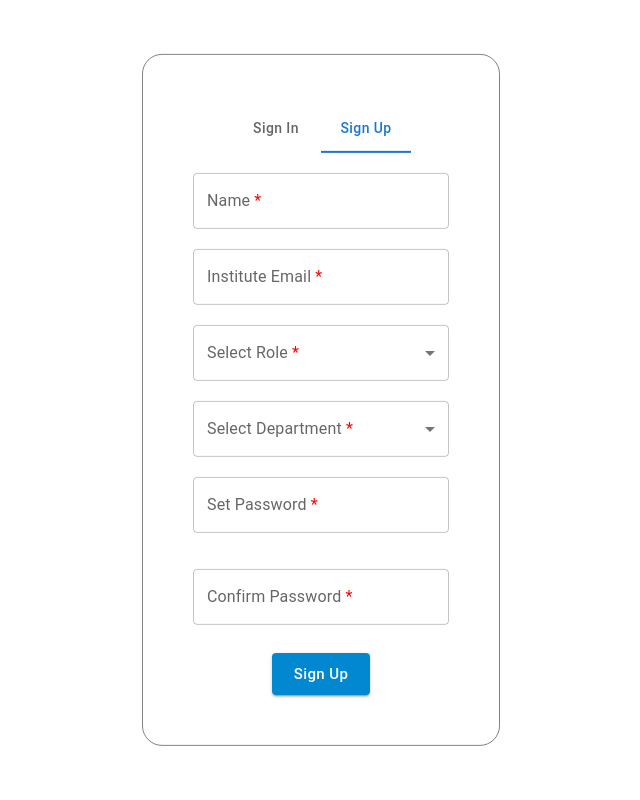
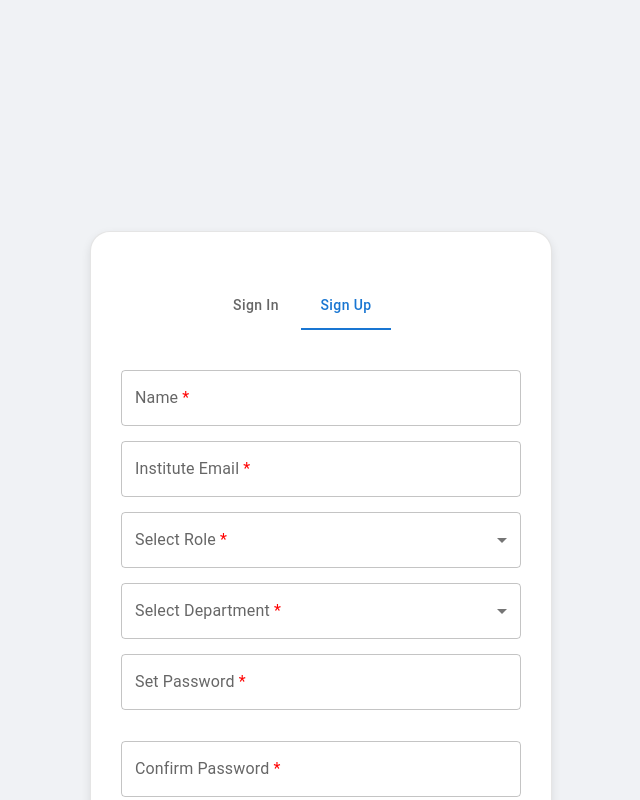
Before and after one commit to CodeArena-SJCIT/SJCIT-CPS, a React (Create React App) app: page /login in a window 1280 px wide. Both pictures are taken after a click on the tab "Sign Up". Shown: the top 800 px of the page, without its empty margins (319-959 px from the left). Built offline with nearby package versions, Linux system fonts and the light colour scheme.

Commit message:
this is the build

```diff
--- a/src/CPS-Frontend/Login Page/Sign Up Component/signupComponent.js
+++ b/src/CPS-Frontend/Login Page/Sign Up Component/signupComponent.js
@@ -1,52 +1,135 @@
 import React from "react";
-import { Button, TextField, Select, MenuItem, FormControl, InputLabel, CircularProgress, LinearProgress, Tab, Tabs, Box } from "@mui/material";
+import {
+  Button,
+  TextField,
+  Select,
+  MenuItem,
+  FormControl,
+  InputLabel,
+  CircularProgress,
+  LinearProgress,
+  Tab,
+  Tabs,
+  Box,
+} from "@mui/material";
 import { useState, useEffect } from "react";
 
 const SignUpComponent = () => {
-
-    const [selectedOptionForRole, setselectedOptionForRole] = useState('');
-    const [selectedOptionForDepartment, setselectedOptionForDepartment] = useState('');
+  const [selectedOptionForRole, setselectedOptionForRole] = useState("");
+  const [selectedOptionForDepartment, setselectedOptionForDepartment] =
+    useState("");
   const [a, seta] = useState(true);
   const [b, setb] = useState(false);
 
-    const roles = ["Assistant Professor", "Associate Professor", "Professor", "Placement Officer"];
+  const roles = [
+    "Assistant Professor",
+    "Associate Professor",
+    "Professor",
+    "Placement Officer",
+  ];
   const departments = ["CSE", "ISE", "AI&ML", "AI&DS", "ECE", "CV", "AS", "AE"];
-
 
   return (
     <>
-            <TextField label={<span>Name <span style={{ color: "red" }}>*</span></span>} />
-            <TextField label={<span>Institute Email <span style={{ color: "red" }}>*</span></span>} type='email' />
-
-            < FormControl fullWidth >
-                <InputLabel id="input-label-for-selecting-role">Select Role <span style={{ color: "red" }}>*</span></InputLabel>
-                <Select labelId='input-label-for-selecting-role' id='simple-select-role' label="Select Role" value={selectedOptionForRole} onChange={(event) => { setselectedOptionForRole(event.target.value) }}> Select your Role
-                    {roles.map((value) => (
-                        <MenuItem key={value} value={value}>{value}</MenuItem>
-                    ))}
-                </Select>
-            </FormControl >
+      <TextField
+        label={
+          <span>
+            Name <span style={{ color: "red" }}>*</span>
+          </span>
+        }
+      />
+      <TextField
+        label={
+          <span>
+            Institute Email <span style={{ color: "red" }}>*</span>
+          </span>
+        }
+        type="email"
+      />
 
       <FormControl fullWidth>
-                <InputLabel id="input-label-for-selecting-department">Select Department <span style={{ color: "red" }}>*</span></InputLabel>
-                <InputLabel id="input-label-for-selecting-department" ></InputLabel>
-                <Select labelId='input-label-for-selecting-department' id='simple-select-department' label="Select Department" value={selectedOptionForDepartment} onChange={(event) => { setselectedOptionForDepartment(event.target.value) }}>
-                    {departments.map((value) => (
-                        <MenuItem key={value} value={value}>{value}</MenuItem>
+        <InputLabel id="input-label-for-selecting-role">
+          Select Role <span style={{ color: "red" }}>*</span>
+        </InputLabel>
+        <Select
+          labelId="input-label-for-selecting-role"
+          id="simple-select-role"
+          label="Select Role"
+          value={selectedOptionForRole}
+          onChange={(event) => {
+            setselectedOptionForRole(event.target.value);
+          }}
+        >
+          {" "}
+          Select your Role
+          {roles.map((value) => (
+            <MenuItem key={value} value={value}>
+              {value}
+            </MenuItem>
           ))}
         </Select>
       </FormControl>
 
-            <TextField label={<span>Set Password <span style={{ color: "red" }}>*</span></span>} type='password' />
-            <TextField label={<span>Confirm Password <span style={{ color: "red" }}>*</span></span>} type='password' margin='normal' />
+      <FormControl fullWidth>
+        <InputLabel id="input-label-for-selecting-department">
+          Select Department <span style={{ color: "red" }}>*</span>
+        </InputLabel>
+        <InputLabel id="input-label-for-selecting-department"></InputLabel>
+        <Select
+          labelId="input-label-for-selecting-department"
+          id="simple-select-department"
+          label="Select Department"
+          value={selectedOptionForDepartment}
+          onChange={(event) => {
+            setselectedOptionForDepartment(event.target.value);
+          }}
+        >
+          {departments.map((value) => (
+            <MenuItem key={value} value={value}>
+              {value}
+            </MenuItem>
+          ))}
+        </Select>
+      </FormControl>
 
+      <TextField
+        label={
+          <span>
+            Set Password <span style={{ color: "red" }}>*</span>
+          </span>
+        }
+        type="password"
+      />
+      <TextField
+        label={
+          <span>
+            Confirm Password <span style={{ color: "red" }}>*</span>
+          </span>
+        }
+        type="password"
+        margin="normal"
+      />
 
       <div style={{ width: "100%", display: "flex", justifyContent: "center" }}>
-                {a && <Button size='large' variant='contained' color='info' fullWidth="false" onClick={() => { seta(false); setb(true); }} sx={{ textTransform: "none" }}>Sign Up</Button>}
+        {a && (
+          <Button
+            size="large"
+            variant="contained"
+            color="info"
+            fullWidth="false"
+            onClick={() => {
+              seta(false);
+              setb(true);
+            }}
+            sx={{ textTransform: "none" }}
+          >
+            Sign Up
+          </Button>
+        )}
         {b && <CircularProgress />}
       </div>
     </>
   );
-}
+};
 
 export default SignUpComponent;
--- a/src/CPS-Frontend/Login Page/login.js
+++ b/src/CPS-Frontend/Login Page/login.js
@@ -1,39 +1,53 @@
-import React, { useState } from 'react';
-import { Button, TextField, Select, MenuItem, FormControl, InputLabel, CircularProgress, LinearProgress, Tab, Tabs, Box } from "@mui/material";
+import React, { useState } from "react";
+import {
+  Button,
+  TextField,
+  Select,
+  MenuItem,
+  FormControl,
+  InputLabel,
+  CircularProgress,
+  LinearProgress,
+  Tab,
+  Tabs,
+  Box,
+} from "@mui/material";
 import { DatePicker } from "@mui/x-date-pickers";
 import "./sjcit-cps-login.css";
-import SignUpComponent from './Sign Up Component/signupComponent';
-import SignInComponent from './Sign In Component/singnInComponent';
+import SignUpComponent from "./Sign Up Component/signupComponent";
+import SignInComponent from "./Sign In Component/singnInComponent";
 
 export const Login = () => {
-
   const [tabValue, setTabValue] = useState(0);
+  const [fade, setFade] = useState(true);
 
   const handleTabValueChange = (event, newValue) => {
+    setFade(false);
+
+    setTimeout(() => {
       setTabValue(newValue);
-    }
-
+      setFade(true);
+    }, 300);
+  };
 
   return (
-
-        <div className='main-login-div'>
-
-            <Tabs value={tabValue} onChange={handleTabValueChange} textColor='primary' indicatorColor='primary' centered sx={{ textTransform: "none" }}>
+    <div className="main-login-div">
+      <Tabs
+        value={tabValue}
+        onChange={handleTabValueChange}
+        textColor="primary"
+        indicatorColor="primary"
+        centered
+        sx={{ textTransform: "none" }}
+      >
         <Tab label="Sign In" sx={{ textTransform: "none" }}></Tab>
         <Tab label="Sign Up" sx={{ textTransform: "none" }}></Tab>
       </Tabs>
 
-            {tabValue == 0 && (
-                <SignInComponent />
-            )}
-
-            {tabValue == 1 && (
-
-                <SignUpComponent />
-
-            )}
-
-
-        </div >
-    )
-}
+      {/* Apply Animation class */}
+      <div className={`form-container ${fade ? "fade-in" : "fade-out"}`}>
+        {tabValue === 0 ? <SignInComponent /> : <SignUpComponent />}
+      </div>
+    </div>
+  );
+};
--- a/src/CPS-Frontend/Login Page/sjcit-cps-login.css
+++ b/src/CPS-Frontend/Login Page/sjcit-cps-login.css
@@ -1,21 +1,56 @@
-.main-login-div {
-    position: absolute;
-    padding: 50px;
-    transform: translate(-50%, -50%);
-    left: 50%;
-    top: 50%;
-    height: auto;
-    width: 20%;
+body {
+    height: 100%;
+    display: flex;
+    justify-content: center;
+    align-items: center;
+    background-color: #f0f2f5;
+    margin: 0;
+  }
+
+  .main-login-div {
+    width: 400px; /* Fixed width */
+    padding: 50px; /* Adjust padding */
+    border: 1px solid rgba(0, 0, 0, 0.1);
+    border-radius: 20px;
+    background: white;
+    box-shadow: 0px 4px 10px rgba(0, 0, 0, 0.1);
     display: flex;
     flex-direction: column;
     gap: 20px;
-    border: 0.1px solid rgba(0, 0, 0, 0.486);
-    border-radius: 20px;
-    transition: linear;
-}
+    transition: height 0.3s ease-in-out;
+    padding-left: 10px;
+    margin-top: 50%;
+    margin-bottom: 50%;
+  }
 
-@media (max-width:480px) {
+  /* Responsive for mobile */
+
+  @media (max-width: 480px) {
     .main-login-div {
-        width: 70%;
+      width: 70%;
     }
-}
+  }
+
+  /* Fix input field alignment */
+
+  /* Smooth Fade Animation */
+  .form-container {
+    transition: opacity 0.3s ease-in-out, transform 0.3s ease-in-out;
+    display: flex;
+    flex-direction: column;
+    gap: 15px;
+    width: 100%;
+    padding: 20px;
+  }
+
+  /* When switching, fade out */
+  .fade-out {
+    opacity: 0;
+    transform: translateY(10px);
+  }
+
+  /* Fade in new form */
+  .fade-in {
+    opacity: 1;
+    transform: translateY(0);
+  }
```
Also changed, not shown: src/CPS-Frontend/Login Page/Sign In Component/singnInComponent.js (+45 -8 lines), 8 other files (tests, documents, lock files or other folders). Lines whose indentation alone changed are shown as unchanged.
